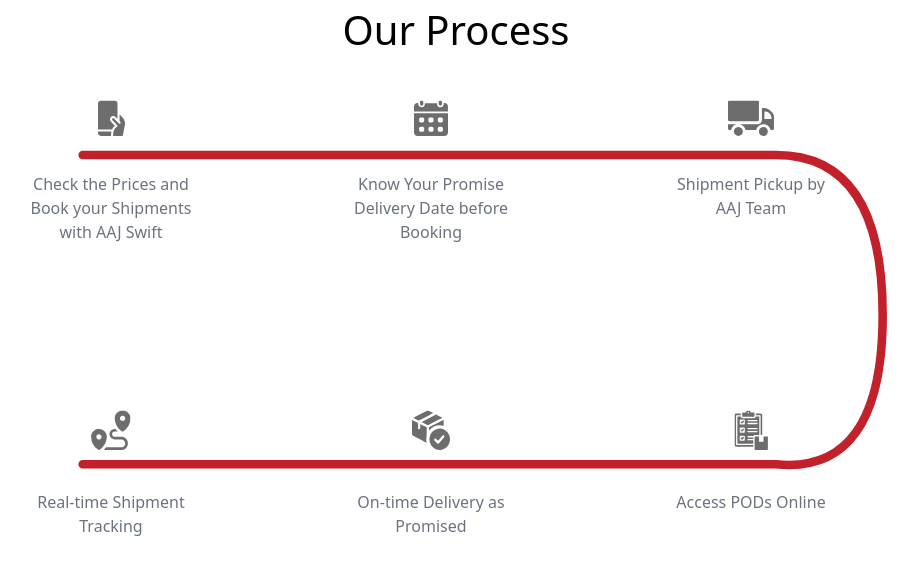
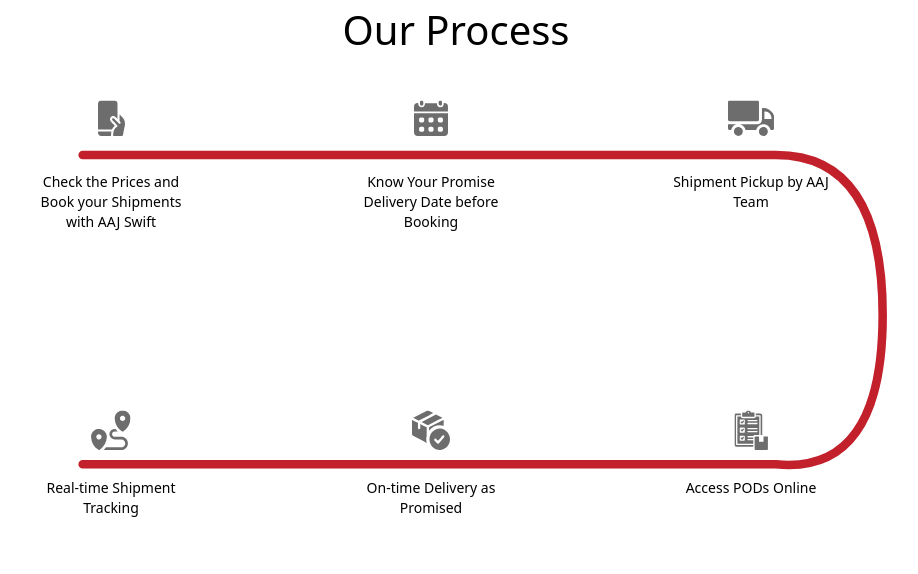
Before and after one commit to abhi8114/ui-components, a Next.js app: page / in a window 1280 px wide. Shown: the top 574 px of the page, without its empty margins (184-1102 px from the left). Built offline with nearby package versions, Linux system fonts and the light colour scheme.

Commit message:
progressbar modification

```diff
--- a/src/app/components/ProgressBar.jsx
+++ b/src/app/components/ProgressBar.jsx
@@ -106,7 +106,7 @@
                     className="absolute transform -translate-x-1/2 flex flex-col items-center"
                     style={{
                       left: `${(index + 1) * 25}%`, // Adjust positioning as needed
-                      color: isActive ? trackColor : "#6B7280",
+                      color:  "#000000",
                       transition: "color 0.3s ease-in-out",
                     }}
                   >
@@ -126,7 +126,7 @@
                       />
                     </div>
                     {/* Text */}
-                    <div className=" w-[170px] mt-6 text-[16px] font-medium text-center">
+                    <div className=" w-[170px] mt-6 text-sm text-center">
                       {content.text}
                     </div>
                   </div>
@@ -146,7 +146,7 @@
                     className="absolute transform -translate-x-1/2 flex flex-col items-center"
                     style={{
                       left: `${(index + 1) * 25}%`, // Adjust positioning as needed
-                      color: isActive ? trackColor : "#6B7280",
+                      color: "#000000",
                       transition: "color 0.3s ease-in-out",
                     }}
                   >
@@ -166,7 +166,7 @@
                       />
                     </div>
                     {/* Text */}
-                    <div className="top-4  mb-6 w-[170px] text-center text-[16px] font-medium">
+                    <div className="-mt-3   w-[170px] text-center text-sm ">
                       {content.text}
                     </div>
                   </div>
```
